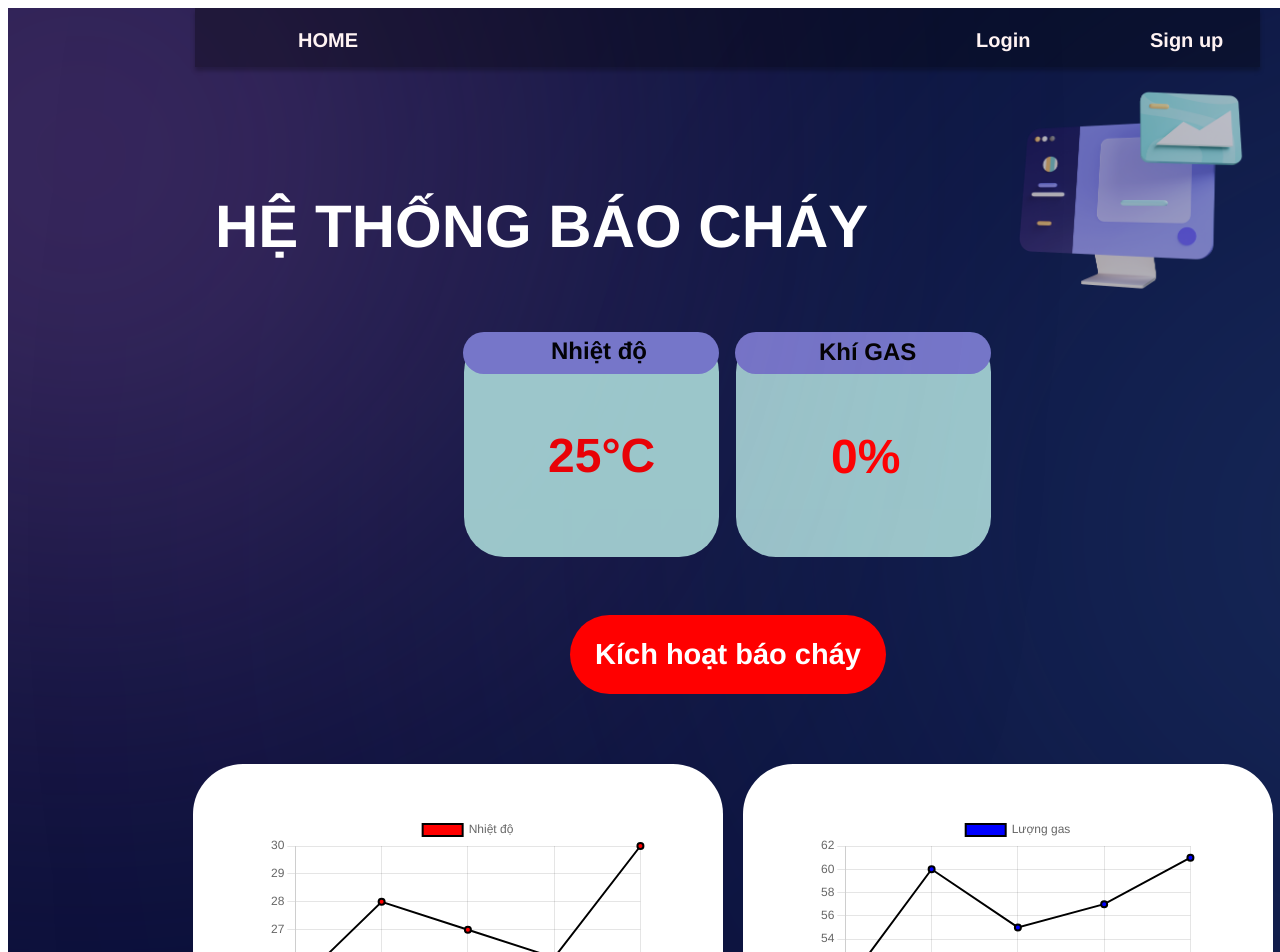
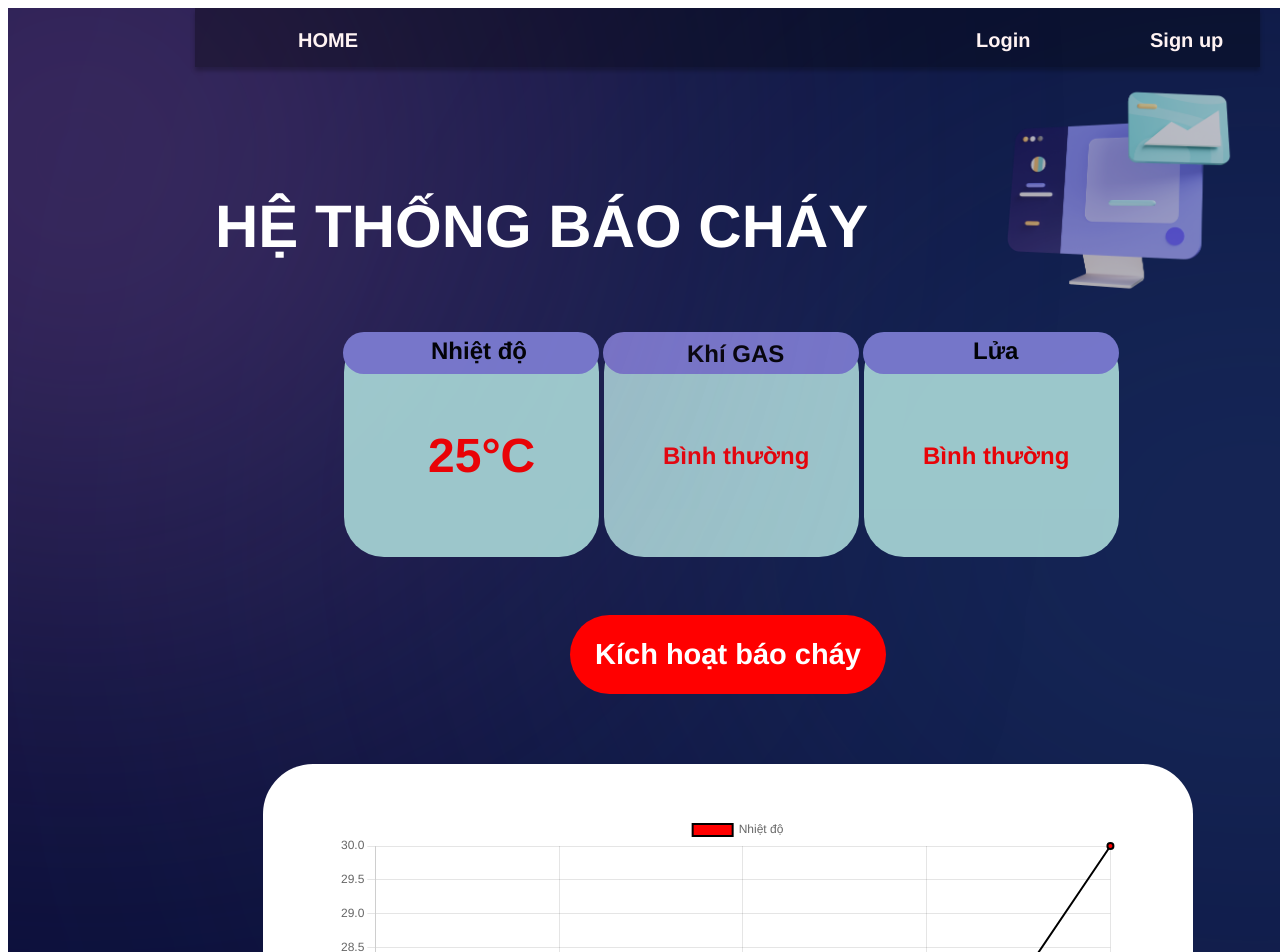
Before and after one commit to Noboroto/IOT-Fire-Alarm, a React (Create React App) app in the folder frontend/: page / in a window 1280 px wide. Shown: the top 952 px of the page. Built offline with nearby package versions, Linux system fonts and the light colour scheme.

Commit message:
fixing temp

```diff
--- a/frontend/src/App.js
+++ b/frontend/src/App.js
@@ -1,9 +1,4 @@
 import React from "react";
-// import { response } from 'express';
-// import { json } from 'express';
-// import e from 'express';
-// import MyButton from "./components/Button/MyButton";
-// import ObjectOther from "./components/ObjectOther/ObjectOther";
 import "./style.css";
 import { Button } from "@mui/material";
 import BarChart from "./components/BarChart";
@@ -158,15 +153,12 @@ const App = () => {
               <div className="overlap-group-2">
                 <div className="rectangle" />
                 <div className="rectangle-2" />
+                <div className="text-wrapper">Khí GAS</div>
+                <div className="gas">Bình thường</div>
               </div>
             </div>
-            <div className="overlap-wrapper">
-              <div className="overlap-group-2">
-              </div>
-            </div>
-            <div className="text-wrapper">Khí GAS</div>
             <img className="img" alt="Object other" src="object-other-07.png" />
-            <div className="gas">0%</div>
+
           </div>
           <div className="overlap-2">
             <div className="ellipse-2" />
@@ -180,12 +172,20 @@ const App = () => {
               </ul>
             </div>
 
-            <div className="overlap-group-wrapper">
+            <div className="overlap-temp-wrapper">
               <div className="overlap-group-2">
                 <div className="rectangle" />
                 <div className="rectangle-2" />
                 <div className="text-wrapper-9">Nhiệt độ</div>
                 <div className="temperature">25°C</div>
+              </div>
+            </div>
+            <div className="overlap-fire-wrapper">
+              <div className="overlap-fire">
+                <div className="rectangle-fire" />
+                <div className="rectangle-fire-2" />
+                <div className="fireLabel">Lửa</div>
+                <div className="fire">Bình thường</div>
               </div>
             </div>
             <h1 className="h-1">HỆ THỐNG BÁO CHÁY</h1>
@@ -195,13 +195,6 @@ const App = () => {
               <div className="chart-temp">
                 <div className="chart-temp-ratio">
                   <LineChartTemp chartData={userData} />
-                </div>
-              </div>
-            </div>
-            <div className="humid-wrapper">
-              <div className="chart-humid">
-                <div className="chart-humid-ratio">
-                  <LineChartGas chartData={humidData} />
                 </div>
               </div>
             </div>
--- a/frontend/src/style.css
+++ b/frontend/src/style.css
@@ -30,7 +30,7 @@
 
   .app .overlap-group {
     height: 752px;
-    left: 942px;
+    left: 700px;
     position: absolute;
     top: 203px;
     width: 1300px;
@@ -49,7 +49,7 @@
 
   .app .group {
     height: 225px;
-    left: 0;
+    left: 110px;
     opacity: 0.9;
     position: absolute;
     top: 265px;
@@ -100,7 +100,7 @@
     line-height: 27.5px;
     position: absolute;
     text-align: center;
-    top: 271px;
+    top:8px;
     white-space: nowrap;
   }
 
@@ -118,7 +118,7 @@
     white-space: nowrap;
   }
   .app .img {
-    left: 270px !important;
+    left: 500px !important;
     position: absolute !important;
     top: 0 !important;
     height: 250px;
@@ -128,14 +128,14 @@
   .app .gas {
     color: #ff0000;
     font-family: "Outfit", Helvetica;
-    font-size: 48px;
+    font-size: 24px;
     font-weight: 600;
-    left: 96px;
+    left: 60px;
     letter-spacing: 0;
     line-height: 27.5px;
     position: absolute;
     text-align: center;
-    top: 376px;
+    top: 110px;
     white-space: nowrap;
   }
 
@@ -267,15 +267,71 @@
   .app .signup:hover{
     letter-spacing: 1px;
   }
-  .app .overlap-group-wrapper {
+  .app .overlap-temp-wrapper {
     height: 225px;
-    left: 670px;
+    left: 550px;
     opacity: 0.9;
     position: absolute;
     top: 468px;
     width: 256px;
   }
+  .app .overlap-fire-wrapper{
+    height: 225px;
+    left: 1070px;
+    opacity: 0.9;
+    position: absolute;
+    top: 468px;
+    width: 256px;
+  }
+  .app .overlap-fire{
+    height: 225px;
+    position: relative;
+  }
+  .app .rectangle-fire {
+    background-color: #aad9d9;
+    border-radius: 40px;
+    height: 225px;
+    left: 1px;
+    position: absolute;
+    top: 0;
+    width: 255px;
+  }
 
+  .app .rectangle-fire-2 {
+    background-color: #8080d7;
+    border-radius: 40px;
+    height: 42px;
+    left: 0;
+    position: absolute;
+    top: 0;
+    width: 256px;
+  }
+  .app .fireLabel{
+    color: #000000;
+    font-family: "Outfit", Helvetica;
+    font-size: 24px;
+    font-weight: 600;
+    left: 110px;
+    letter-spacing: 0;
+    line-height: 27.5px;
+    position: absolute;
+    text-align: center;
+    top: 5px;
+    white-space: nowrap;
+  }
+  .app .fire{
+    color: #ff0000;
+    font-family: "Outfit", Helvetica;
+    font-size: 24px;
+    font-weight: 600;
+    left: 60px;
+    letter-spacing: 0;
+    line-height: 27.5px;
+    position: absolute;
+    text-align: center;
+    top: 110px;
+    white-space: nowrap;
+  }
   .app .text-wrapper-9 {
     color: #000000;
     font-family: "Outfit", Helvetica;
@@ -400,7 +456,7 @@
     height: 212px;
     left: 188px;
     position: absolute;
-    top: 1300px;
+    top: 1400px;
     width: 1074px;
   }
 
@@ -478,19 +534,19 @@
     width: 128px;
   }
   .app .chart-temp{
-    height: 300px;
-    width: 530px;
+    height: 500px;
+    width: 930px;
     /* margin-left: 400px; */
     background-color: white;
     /* margin-top: 900px; */
     top: 900px;
-    left: 400px;
+    left: 470px;
     position: absolute;
     border-radius: 50px;
   }
   .app .chart-temp-ratio{
-    width: 400px;
-    height: 200px;
+    width: 800px;
+    height: 500px;
     position: absolute;
     top: 50px;
     left: 75px;
```
